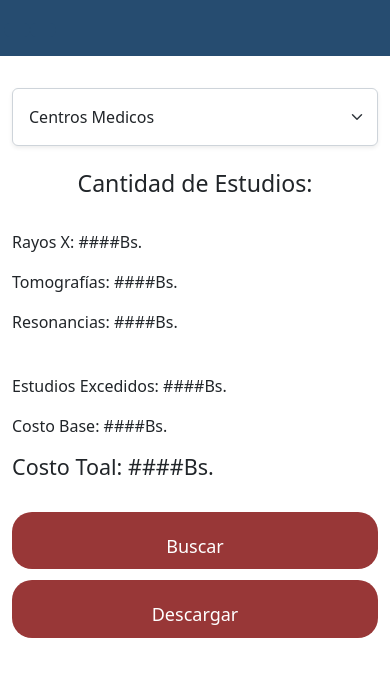
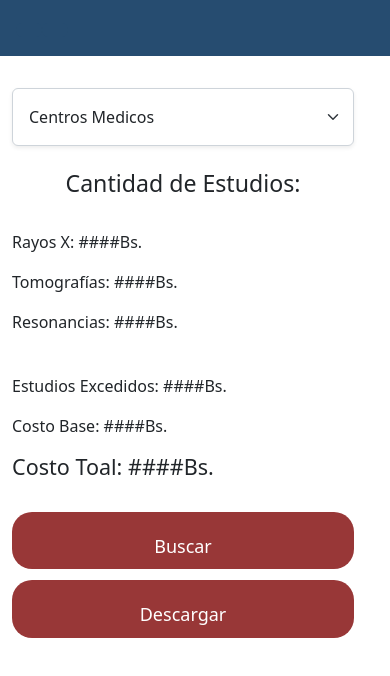
Before and after one commit to JosejCruz/Registro-Cliente, a React (Vite) app: page / in a window 390 px wide. Shown: the top 676 px of the page. Built offline with nearby package versions, Linux system fonts and the light colour scheme.

Commit message:
Tercer commit
arreglando algunos errores

```diff
--- a/src/components/Main/Main.jsx
+++ b/src/components/Main/Main.jsx
@@ -6,32 +6,38 @@ import './Main.css'
 
 function main() {
   return (
-    <div className="container">
+    <div className="container-fluid">
       <div className="row">
+        <div className='row'>
         <div className="col-sm-12 col-md-4 col-lg-4 pt-4">
           <Select/>
         </div>
-        <div className='col-sm-12 col-md-8 col-lg-8'></div>
+        </div>
+        <div className='row'>
         <div className="col-sm-12 col-md-4 col-lg-4">
           <h3 className='text-center'>Cantidad de Estudios:</h3>
         </div>
-        <div className='col-sm-12 col-md-8 col-lg-8'></div>
+        </div>
+        <div className='row'>
         <Items/>
-        <div className='col-sm-12 col-md-8 col-lg-8'></div>
+        </div>
+        <div className='row'>
         <ItemsTotal/>
-        <div className='col-sm-12 col-md-8 col-lg-8'></div>
-        <div className="d-grid gap-2 mx-auto text-center col-sm-12 col-md-4 col-lg-4 pt-4">
+        </div>
+        <div className='row'>
+        <div className="d-grid gap-2 text-center col-sm-12 col-md-4 col-lg-4 pt-4">
           <button className="color-button">
           <ion-icon name="search-outline"></ion-icon> Buscar
           </button>
         </div>
-        <div className='col-sm-12 col-md-8 col-lg-8'></div>
-        <div className="col-sm-12 col-md-4 col-lg-4 pt-4 d-grid gap-2 mx-auto text-center ">
+        </div>
+        <div className='row'>
+        <div className="col-sm-12 col-md-4 col-lg-4 pt-4 d-grid gap-2 text-center ">
           <button className="color-button">
           <ion-icon name="cloud-download-outline"></ion-icon> Descargar
           </button>
         </div>
-        <div className='col-sm-12 col-md-8 col-lg-8'></div>
+        </div>
       </div>
     </div>
   );
--- a/src/components/Navbar/Navbar.jsx
+++ b/src/components/Navbar/Navbar.jsx
@@ -6,6 +6,7 @@ import FormClient from '../FormClient/FormClient';
 
 function Navbar() {
   return (
+    <div className="container-fluid">
       <div className="row">
         <div className='p-3 mb-2 text-white sm-12 md-12 lg-12 "d-grid gap-2 d-md-flex justify-content-md-end pt-3 color'>
           <button
@@ -27,8 +28,9 @@ function Navbar() {
             <ion-icon name="person-add-outline"></ion-icon>
           </button>
         </div>
-      <FormClient/>
-      <Calendar/>
+        <FormClient />
+        <Calendar />
+      </div>
     </div>
   );
 }
```
Lines whose indentation alone changed are shown as unchanged.
